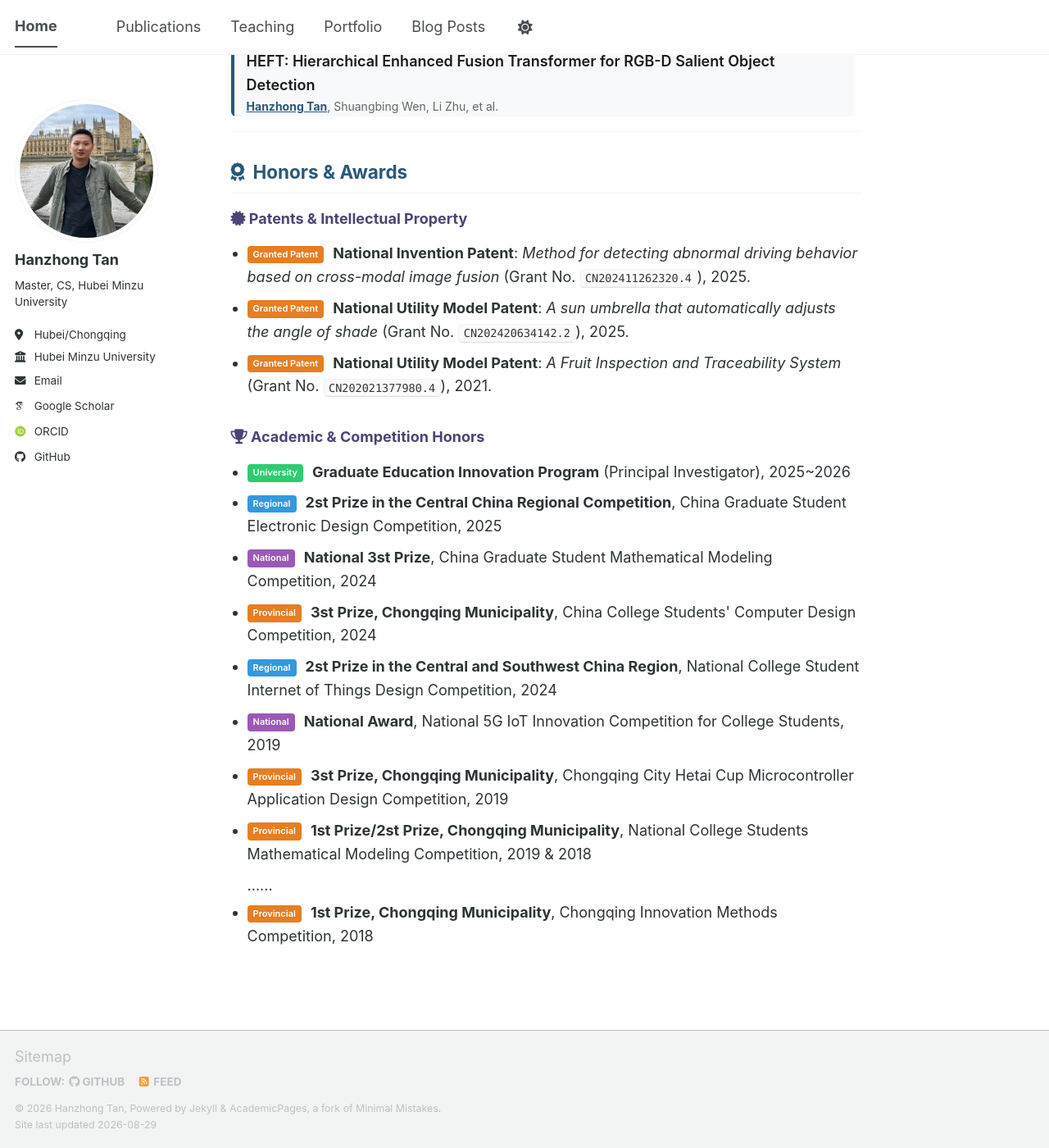
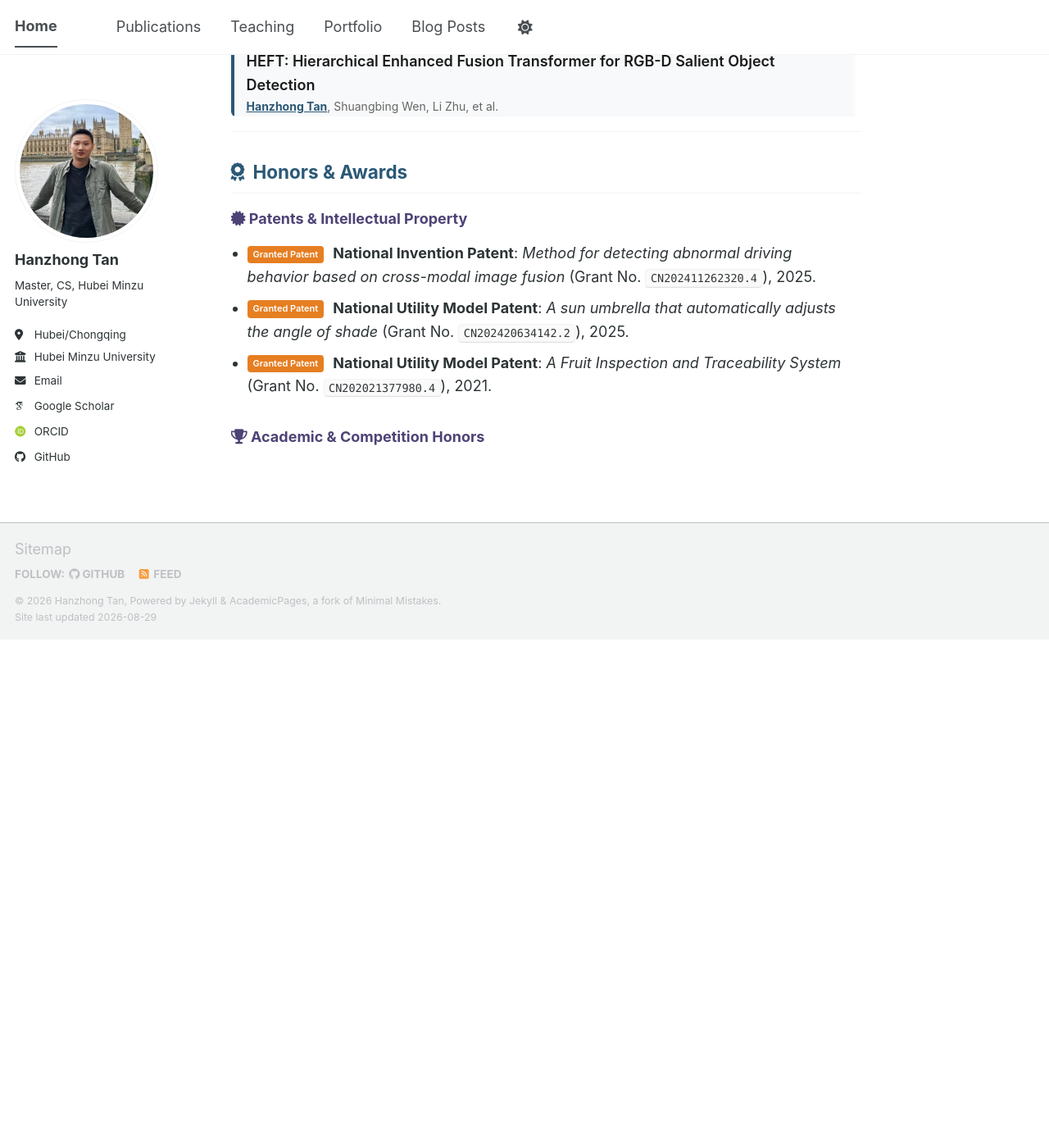
Before and after one commit to liangjiaxiaoqi/liangjiaxiaoqi.github.io, a Jekyll site: the page built from _pages/about.md, in a window 1280 px wide and 1400 px high, scrolled down 1513 px. Shown: the whole window at 82% size. Built offline with Jekyll 4.4.1, drawn with Linux system fonts in a browser that asks for light colours; some web fonts are replaced; a script bundle is joined from its source files by our own code; library files that are not in the unit come from our copies; a style sheet for code colours, icons or effects is not loaded; after the commit the page ends 2293 px from its top, so only the background shows below that.

Commit message:
Update about.md

```diff
--- a/_pages/about.md
+++ b/_pages/about.md
@@ -349,7 +349,7 @@
 <h2 class="section-title"><i class="fa-solid fa-award"></i> Honors & Awards</h2>
 
 <!-- Honors 滚动容器 -->
-<!-- <div class="scrollable-container" style="max-height: 300px;"> -->
+<div class="scrollable-container" style="max-height: 300px;">
   <h3 style="color: var(--accent-color); margin-top: 0;"><i class="fa-solid fa-certificate"></i> Patents & Intellectual Property</h3>
   <ul style="padding-left: 20px;">
     <li><span class="badge badge-orange">Granted Patent</span> <b>National Invention Patent</b>: <em>Method for detecting abnormal driving behavior based on cross-modal image fusion</em> (Grant No. <code>CN202411262320.4</code>), 2025.</li>
@@ -370,7 +370,7 @@
     ......
     <li style="margin-top: 5px;"><span class="badge badge-orange">Provincial</span> <b>1st Prize, Chongqing Municipality</b>, Chongqing Innovation Methods Competition, 2018</li>
   </ul>
-<!--</div>-->
+</div>
 
 
 <!--  这是注释
```
